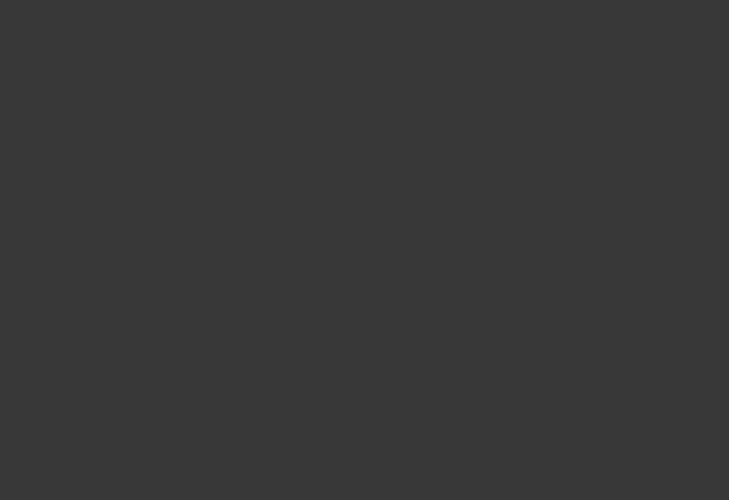
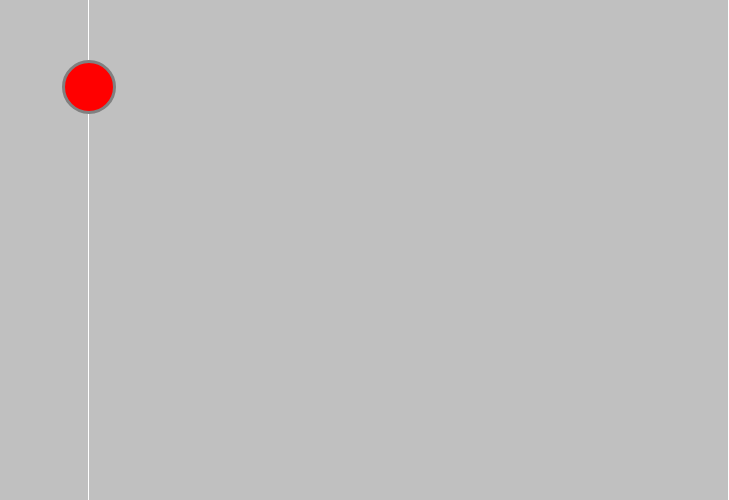
Before and after one commit to benskov95/portfolio, a React (Create React App) app: page / in a window 1280 px wide. Shown: the part 300-800 px from the top of the page, without its empty margins (551-1280 px from the left). Built offline with nearby package versions, Linux system fonts and the light colour scheme.

Commit message:
working on an intro animation

```diff
--- a/src/App.js
+++ b/src/App.js
@@ -1,8 +1,10 @@
+import Intro from './components/Intro';
 import './root-css/App.css';
 
 function App() {
   return (
     <div className="App">
+      <Intro />
     </div>
   );
 }
--- /dev/null
+++ b/src/components/Intro.js
@@ -0,0 +1,21 @@
+import "./css/Intro.css";
+
+export default function Intro() {
+
+    const stuff = () => {
+        let dLeft = document.getElementById("door-left");
+        let dRight = document.getElementById("door-right");
+        let btn = document.getElementById("door-btn")
+        dLeft.id = "door-left-moved";
+        dRight.id = "door-right-moved";
+        btn.id = "door-btn-moved";
+    }
+
+    return (
+        <div id="intro-container">
+            <div id="door-left" />
+            <div id="door-btn" onClick={stuff} />
+            <div id="door-right" />
+        </div>
+    )
+}
--- /dev/null
+++ b/src/components/css/Intro.css
@@ -0,0 +1,79 @@
+#intro-container {
+    display: flex;
+    height: 100vh;
+    justify-content: center;
+}
+
+#door-left {
+    width: 50%;
+    height: 100vh;
+    background-color: silver;
+    border-right: 1px solid;
+}
+
+#door-right {
+    width: 50%;
+    height: 100vh;
+    background-color: silver;
+    border-right: 1px solid;
+}
+
+#door-left-moved {
+    width: 50%;
+    height: 100vh;
+    background-color: silver;
+    border-right: 1px solid;
+    overflow-x: hidden;
+    animation: move-door-left 1s forwards;
+}
+
+#door-right-moved {
+    width: 50%;
+    height: 100vh;
+    background-color: silver;
+    border-right: 1px solid;
+    overflow-x: hidden;
+    animation: move-door-right 1s forwards;
+}
+
+#door-btn {
+    position: absolute;
+    background-color: red;
+    width: 3rem;
+    height: 3rem;
+    margin-top: 45vh;
+    border-radius: 50%;
+    border: 3px solid gray;
+    cursor: pointer;
+}
+
+#door-btn-moved {
+    position: absolute;
+    background-color: red;
+    width: 3rem;
+    height: 3rem;
+    margin-top: 45vh;
+    border-radius: 50%;
+    border: 3px solid gray;
+    cursor: pointer;
+    animation: move-btn 1s forwards;
+}
+
+@keyframes move-door-left {
+    to {
+        margin-right: 50%;
+    }
+}
+
+@keyframes move-door-right {
+    to {
+        margin-left: 50%;
+    }
+}
+
+@keyframes move-btn {
+    to {
+        background-color: green;
+        margin-left: 100%;
+    }
+}
--- a/src/root-css/index.css
+++ b/src/root-css/index.css
@@ -1,5 +1,7 @@
 body {
   background-color: rgb(56, 54, 54);
+  color: white;
+  overflow-x: hidden;
   margin: 0;
   font-family: -apple-system, BlinkMacSystemFont, 'Segoe UI', 'Roboto', 'Oxygen',
     'Ubuntu', 'Cantarell', 'Fira Sans', 'Droid Sans', 'Helvetica Neue',
```
